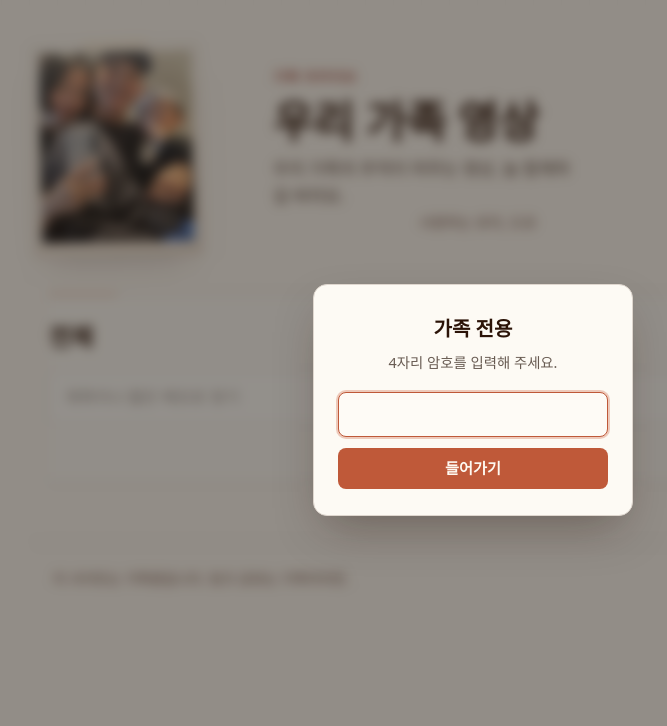
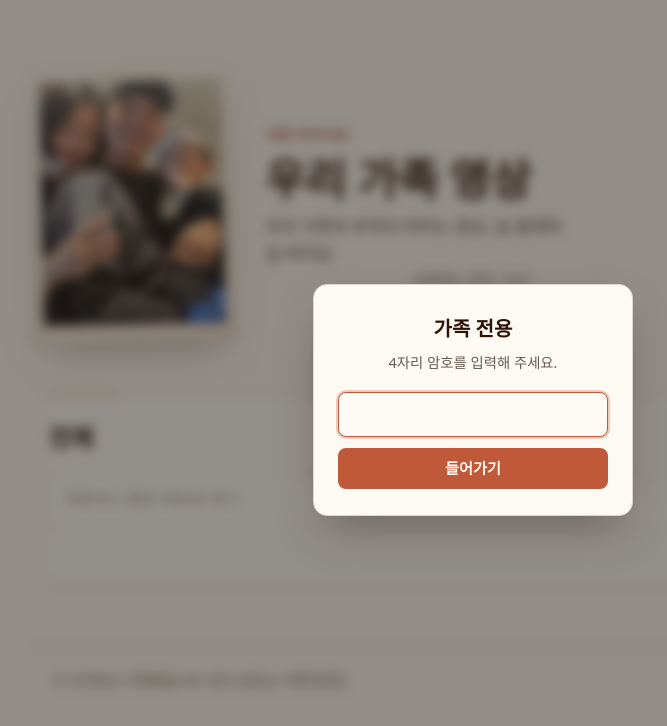
Before and after one commit to choryoni87/choryoni87.github.io, a website: page index.html in a window 1280 px wide. Shown: the whole page, without its empty margins (167-834 px from the left). Drawn offline with Linux system fonts and the light colour scheme; a web font is replaced by a local one.

Commit message:
style: 히어로 폴라로이드 이전 설정 복원 (3:4, 200px, 여백·그림자)
Co-authored-by: Cursor <cursoragent@cursor.com>

```diff
--- a/styles.css
+++ b/styles.css
@@ -160,15 +160,15 @@ button {
 /* ---------- Hero ---------- */
 
 .hero {
-  padding: 2.75rem 1.25rem 2.4rem;
+  padding: 4.5rem 1.25rem 3.25rem;
 }
 
 .hero__inner {
   max-width: var(--container);
   margin: 0 auto;
   display: grid;
-  grid-template-columns: minmax(136px, 184px) 1fr;
-  gap: clamp(1.35rem, 5vw, 3.5rem);
+  grid-template-columns: minmax(150px, 200px) 1fr;
+  gap: 2rem;
   align-items: center;
 }
 
@@ -181,8 +181,8 @@ button {
 .hero__photo-wrap {
   position: relative;
   width: 100%;
-  max-width: 168px;
-  padding: 0.45rem 0.45rem 0.8rem 0.45rem;
+  max-width: 200px;
+  padding: 0.5rem 0.5rem 1.15rem 0.5rem;
   border-radius: 3px 3px 4px 4px;
   background: linear-gradient(
     160deg,
@@ -193,8 +193,8 @@ button {
   border: 1px solid oklch(0.82 0.02 70);
   box-shadow:
     0 1px 0 oklch(0.99 0.01 90 / 0.55) inset,
-    0 18px 34px -18px oklch(0.32 0.04 45 / 0.26),
-    0 5px 14px -10px oklch(0.38 0.03 48 / 0.15);
+    0 22px 44px -16px oklch(0.32 0.04 45 / 0.25),
+    0 8px 20px -8px oklch(0.38 0.03 48 / 0.14);
   transform: rotate(-1.2deg);
   transform-origin: 50% 60%;
   transition: transform 320ms var(--ease), box-shadow 320ms var(--ease);
@@ -228,8 +228,7 @@ button {
 
 .hero__photo-frame {
   position: relative;
-  /* 3/4보다 낮은 프레임 — 첫 화면 세로 압축 */
-  aspect-ratio: 4 / 5;
+  aspect-ratio: 3 / 4;
   border-radius: 1px;
   overflow: hidden;
   background: oklch(0.2 0.02 50);
@@ -953,7 +952,7 @@ body.auth-locked {
 
 @media (max-width: 720px) {
   .hero {
-    padding: 2rem 1rem 1.6rem;
+    padding: 3rem 1rem 2.5rem;
   }
   .hero__inner {
     grid-template-columns: 1fr;
```
